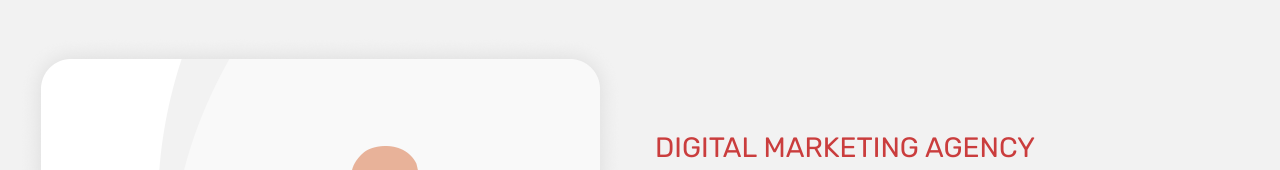
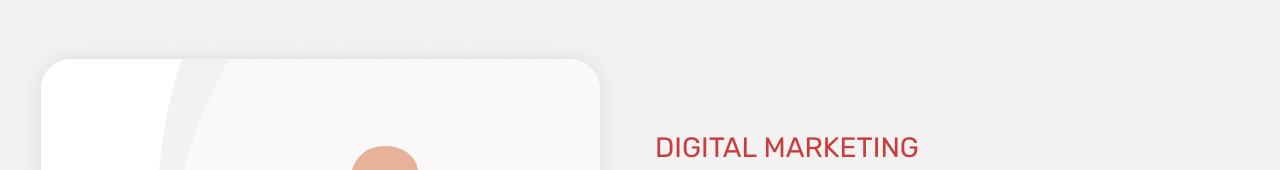
Before and after one commit to RyanSimon/secret-project, a website: page index.html in a window 1280 px wide. Shown: the part 820-990 px from the top of the page. Drawn offline with nearby package versions, Linux system fonts and the light colour scheme; a script that the page names is missing.

```diff
--- a/index.html
+++ b/index.html
@@ -67,7 +67,7 @@
             <img class="img-fluid" src="assets/papi-at-desk/papi-at-desk@2x.png" width="609" height="580" />
         </div>
         <div class="about-content col-md-6 my-auto pt-5 pb-5">
-            <h2 class="header2">Digital Marketing Agency</h2>
+            <h2 class="header2">Digital Marketing</h2>
             <p class="hook">
                 What is Papi Digital?
             </p>
```
